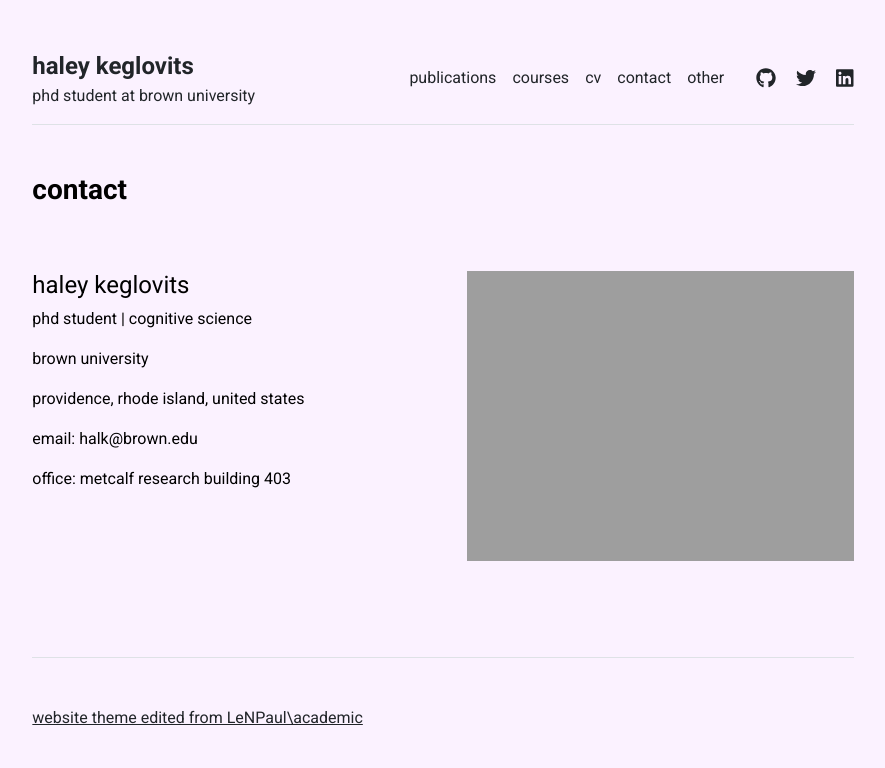
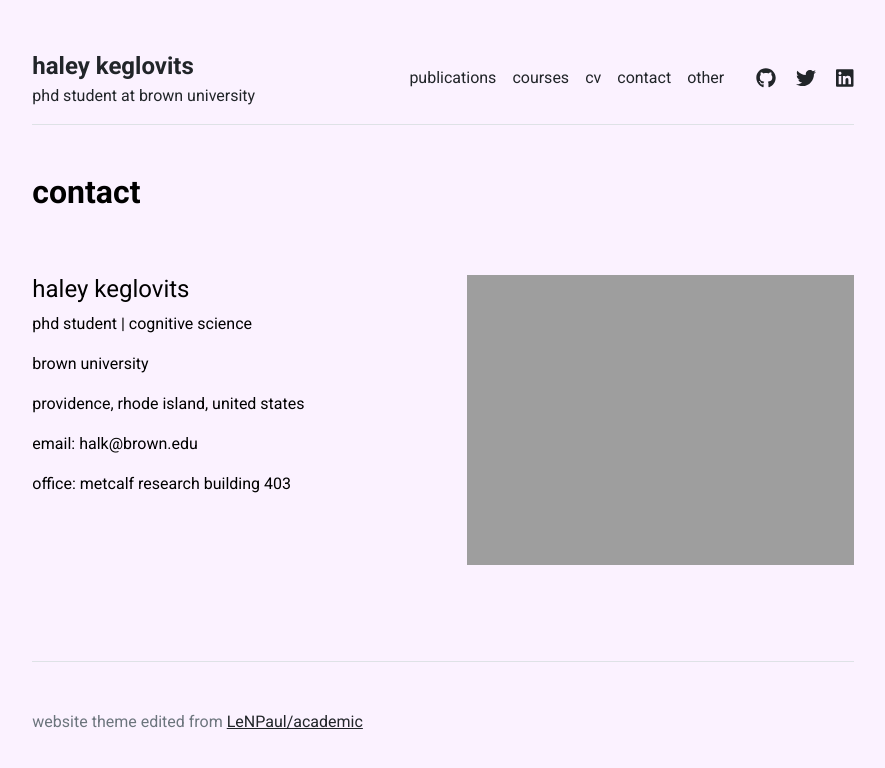
Before and after one commit to haleyk/haleyk.github.io, a Jekyll site: the page built from contact.md, in a window 1280 px wide. Shown: the top 768 px of the page, without its empty margins (197-1082 px from the left). Built offline with Jekyll 4.4.1, drawn with Linux system fonts in a browser that asks for light colours.

Commit message:
fix footer, make head bigger

```diff
--- a/_includes/contact.html
+++ b/_includes/contact.html
@@ -1,6 +1,6 @@
 <div class="row g-5 mb-5">
   <div>
-    <h3 class="fw-bold pb-3 mb-5">contact</h3>
+    <h2 class="fw-bold pb-3 mb-5">contact</h2>
     {% for contact in site.data.settings.contacts %}
     <div class="row g-5 mb-5">
       <div class="col-md-6">
--- a/_includes/footer.html
+++ b/_includes/footer.html
@@ -5,6 +5,6 @@
         <a href="{{ item.link }}" class="ms-3 fs-5"><i class="fab fa-{{ item.icon }}"></i></a>
       {% endfor %}
     </div> -->
-    <p><a href="https://github.com/LeNPaul/academic">website theme edited from LeNPaul\academic</a></p>
+    <p>website theme edited from <a href="https://github.com/LeNPaul/academic">LeNPaul/academic</a></p>
   </div>
 </footer>
--- a/_layouts/home.html
+++ b/_layouts/home.html
@@ -12,13 +12,13 @@ layout: default
   </div>
 </div>
 
-{% include publications.html %}
+<!-- {% include publications.html %} -->
 
-<div class="row g-5 mb-5">
+<!-- <div class="row g-5 mb-5">
   <div class="col-md-12">
     <h3 class="fw-bold border-bottom pb-3 mb-5">Updates</h3>
     {% for post in site.posts %}
       <p><a href="{{ site.github.url }}/{{ post.url }}">{{ post.title }}</a> - {{ post.date | date: "%B %-d, %Y" }}</p>
     {% endfor %}
   </div>
-</div>
+</div> -->
```
Also changed, not shown: index.md (+2 -1 lines), 3 other files.
